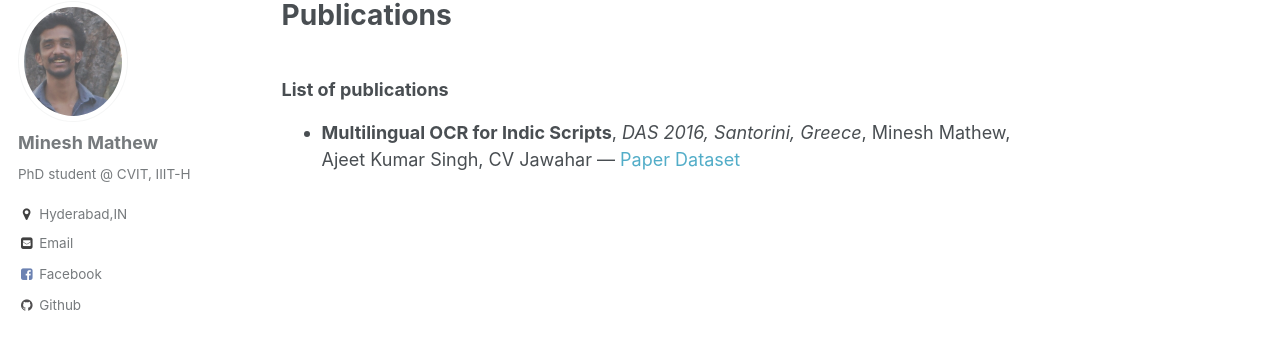
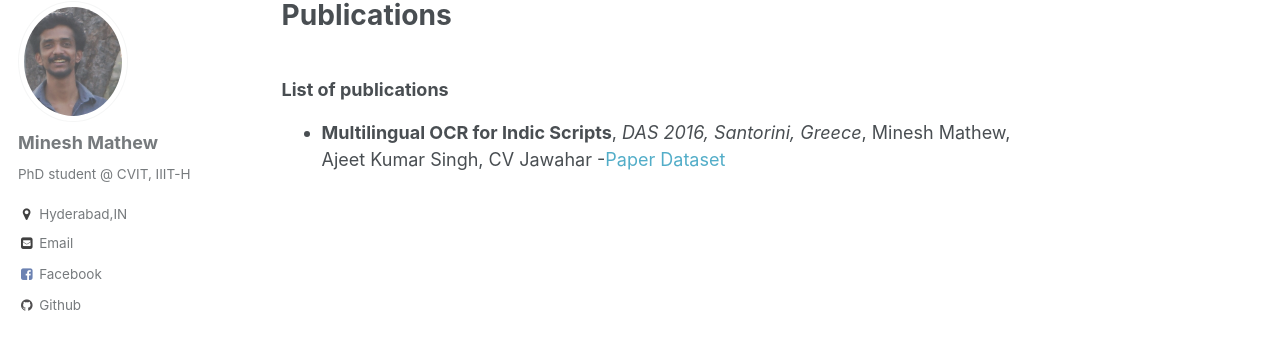
Before and after one commit to mineshmathew/mineshmathew.github.io, a Jekyll site: the page built from _pages/Publications.markdown, in a window 1280 px wide. Shown: the part 117-459 px from the top of the page. Built offline with Jekyll 4.4.1, drawn with Linux system fonts in a browser that asks for light colours.

Commit message:
builtagain

```diff
--- a/_pages/Publications.markdown
+++ b/_pages/Publications.markdown
@@ -8,7 +8,7 @@
 ---
 ### List of publications   ###
 - **Multilingual OCR for Indic Scripts**, *DAS 2016, Santorini, Greece*, Minesh Mathew, Ajeet Kumar Singh, CV Jawahar
-	--- [Paper][1]  [Dataset][2]
+	-[Paper][1]  [Dataset][2]
 
 [1]: https://cvit.iiit.ac.in/images/ConferencePapers/2016/MultiLingualOCRforIndicScripts.pdf
 [2]: http://ocr.iiit.ac.in/Hindi100.html
```
Also changed, not shown: 2 other files.
